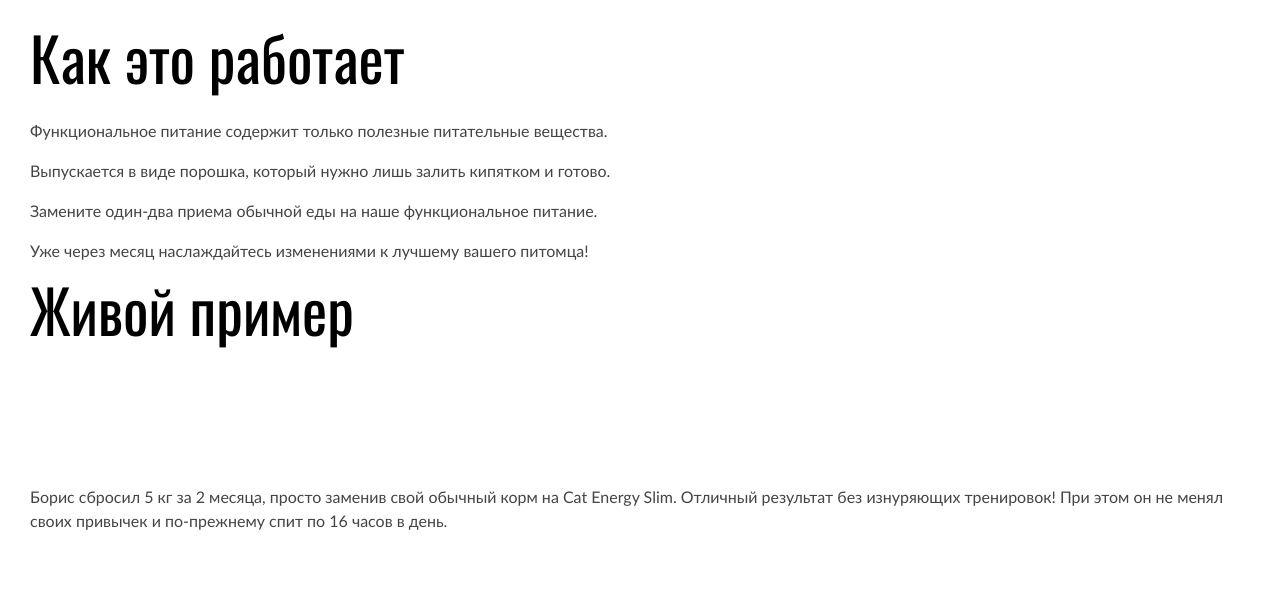
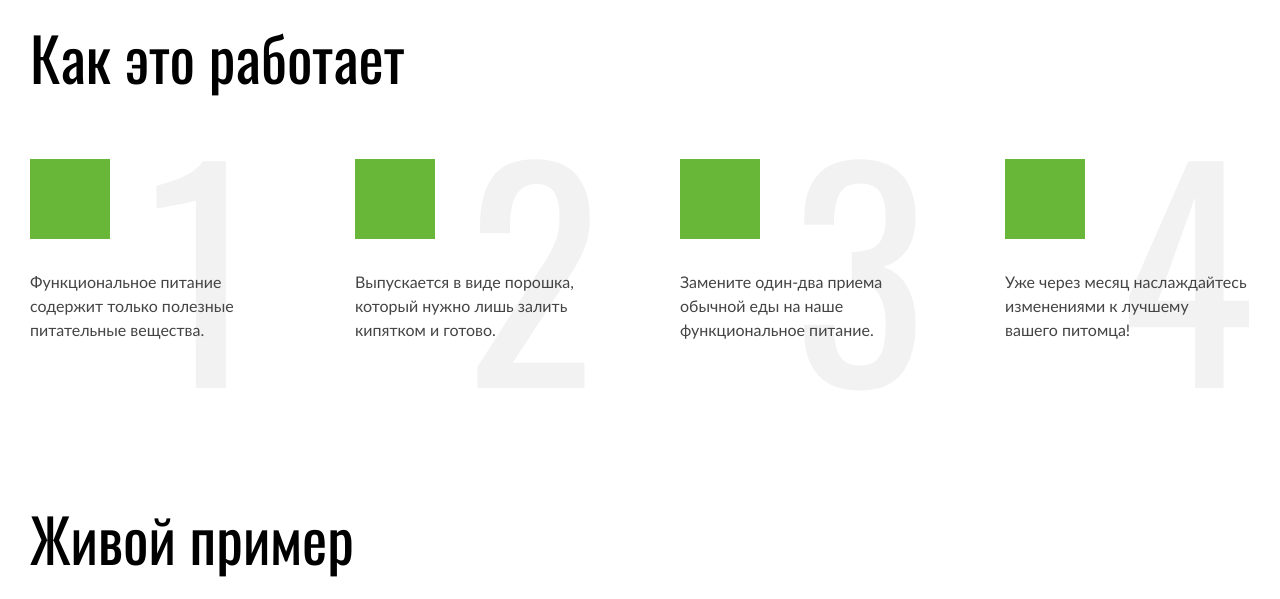
Before and after one commit to htmlacademy-adaptive/1756717-cat-energy-27, a website: page source/index.html in a window 1280 px wide. Shown: the part 1158-1757 px from the top of the page. Drawn offline with nearby package versions, Linux system fonts and the light colour scheme; files that its build step writes are made by us from their sources.

Commit message:
Добавляет сетку секции about

```diff
--- a/source/index.html
+++ b/source/index.html
@@ -81,17 +81,37 @@
       <div class="container">
         <h2 class="about__title">Как это работает</h2>
         <ul class="about__list">
-          <li class="about__item">
+          <li class="about__item about__item--leaf">
+            <span class="about__icon-wrapper">
+              <svg class="about__icon" width="30" height="32">
+                <use xlink:href="img/sprite.svg#icon-leaf"></use>
+              </svg>
+            </span>
             <p class="about__description">Функциональное питание содержит только полезные питательные вещества.</p>
           </li>
-          <li class="about__item">
+          <li class="about__item about__item--prepare">
+            <span class="about__icon-wrapper">
+              <svg class="about__icon" width="26" height="29">
+                <use xlink:href="img/sprite.svg#icon-prepare"></use>
+              </svg>
+            </span>
             <p class="about__description">Выпускается в виде порошка, который нужно лишь залить кипятком и готово.</p>
           </li>
-          <li class="about__item">
+          <li class="about__item about__item--meal">
+            <span class="about__icon-wrapper">
+              <svg class="about__icon" width="25" height="30">
+                <use xlink:href="img/sprite.svg#icon-meal"></use>
+              </svg>
+            </span>
             <p class="about__description">Замените один-два приема обычной еды на наше функциональное питание.</p>
           </li>
-          <li class="about__item">
-            <p class="about__description">Уже через месяц наслаждайтесь изменениями к лучшему вашего питомца!</p>
+          <li class="about__item about__item--time">
+            <span class="about__icon-wrapper">
+              <svg class="about__icon" width="26" height="31">
+                <use xlink:href="img/sprite.svg#icon-time"></use>
+              </svg>
+            </span>
+            <p class="about__description">Уже через месяц наслаждайтесь изменениями к лучшему вашего&nbsp;питомца!</p>
           </li>
         </ul>
       </div>
--- a/source/sass/blocks/about.scss
+++ b/source/sass/blocks/about.scss
@@ -8,22 +8,115 @@
   color: var.$black;
 
   @media (min-width: var.$tablet-width) {
-    margin: 0 0 32px 0;
+    margin: 0 0 72px 0;
     font-size: 60px;
     line-height: 60px;
   }
 }
 
 .about__list {
-  margin: 0;
+  display: flex;
+  flex-direction: column;
+  gap: 20px;
+  margin: 0 0 49px 0;
   padding: 0;
   list-style: none;
+
+  @media (min-width: var.$tablet-width) {
+    display: grid;
+    grid-template-columns: repeat(2, 1fr);
+    gap: 37px 140px;
+    margin: 0 0 47px 0;
+  }
+
+  @media (min-width: var.$desktop-width) {
+    grid-template-columns: repeat(4, 1fr);
+    gap: 37px 80px;
+    margin: 0 0 69px 0;
+  }
+}
+
+.about__item {
+  position: relative;
+  display: flex;
+  align-items: center;
+  gap: 20px;
+
+  &::before {
+    @media (min-width: var.$tablet-width) {
+      position: absolute;
+      top: -37px;
+      left: 118px;
+      font-size: 280px;
+      line-height: 280px;
+      color: var.$basic-grey;
+      z-index: -1;
+    }
+  }
+
+  &--leaf {
+    &::before {
+      @media (min-width: var.$tablet-width) {
+        content: "1";
+      }
+    }
+  }
+
+  &--prepare {
+    &::before {
+      @media (min-width: var.$tablet-width) {
+        content: "2";
+        left: 111px;
+      }
+    }
+  }
+
+  &--meal {
+    &::before {
+      @media (min-width: var.$tablet-width) {
+        content: "3";
+        left: 113px;
+      }
+    }
+  }
+
+  &--time {
+    &::before {
+      @media (min-width: var.$tablet-width) {
+        content: "4";
+        left: 113px;
+      }
+    }
+  }
+
+  @media (min-width: var.$tablet-width) {
+    flex-direction: column;
+    gap: 31px;
+    align-items: flex-start;
+    min-height: 280px;
+  }
+}
+
+.about__icon-wrapper {
+  display: flex;
+  justify-content: center;
+  align-items: center;
+  min-width: 60px;
+  height: 60px;
+  background-color: var.$green;
+
+  @media (min-width: var.$tablet-width) {
+    min-width: 80px;
+    height: 80px;
+  }
 }
 
 .about__description {
+  margin: 0;
   font-family: var.$secondary-font;
 
   @media (min-width: var.$tablet-width) {
+    max-width: 250px;
     font-size: 16px;
     line-height: 24px;
   }
```
Also changed, not shown: source/img/icons/icon-meal.svg (renamed from source/img/icons/icon-eat.svg).
